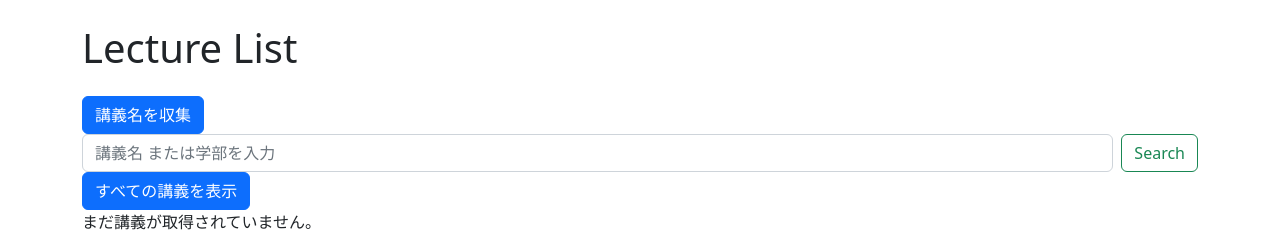
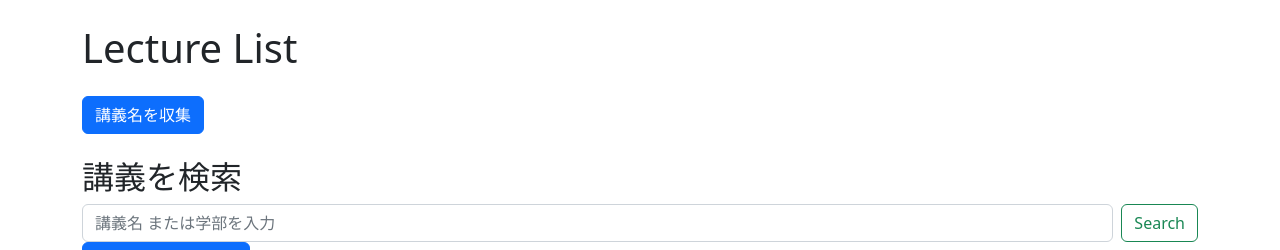
Before and after one commit to Ituki-t/Django_Selenium_Lab, a Django app: page /scraper/ in a window 1280 px wide. Shown: the top 250 px of the page. Run offline with Django 5.2, Linux system fonts and the light colour scheme; data that the repository does not hold is empty; parts of the project's set-up code (start-up, migrations or seed data) failed here and were passed over.

Commit message:
templates

```diff
--- a/scraper/templates/scraper/course_list.html
+++ b/scraper/templates/scraper/course_list.html
@@ -13,6 +13,8 @@ Course List
         {% csrf_token %}
         <button class="btn btn-primary" type="submit">講義名を収集</button>
     </form>
+
+    <h2 class="mt-4">講義を検索</h2>
 
     <form class="d-flex" role="search"  method="GET">
         <input class="form-control me-2" type="search" name = "search_query" placeholder="講義名 または学部を入力" aria-label="Search" required>
```
